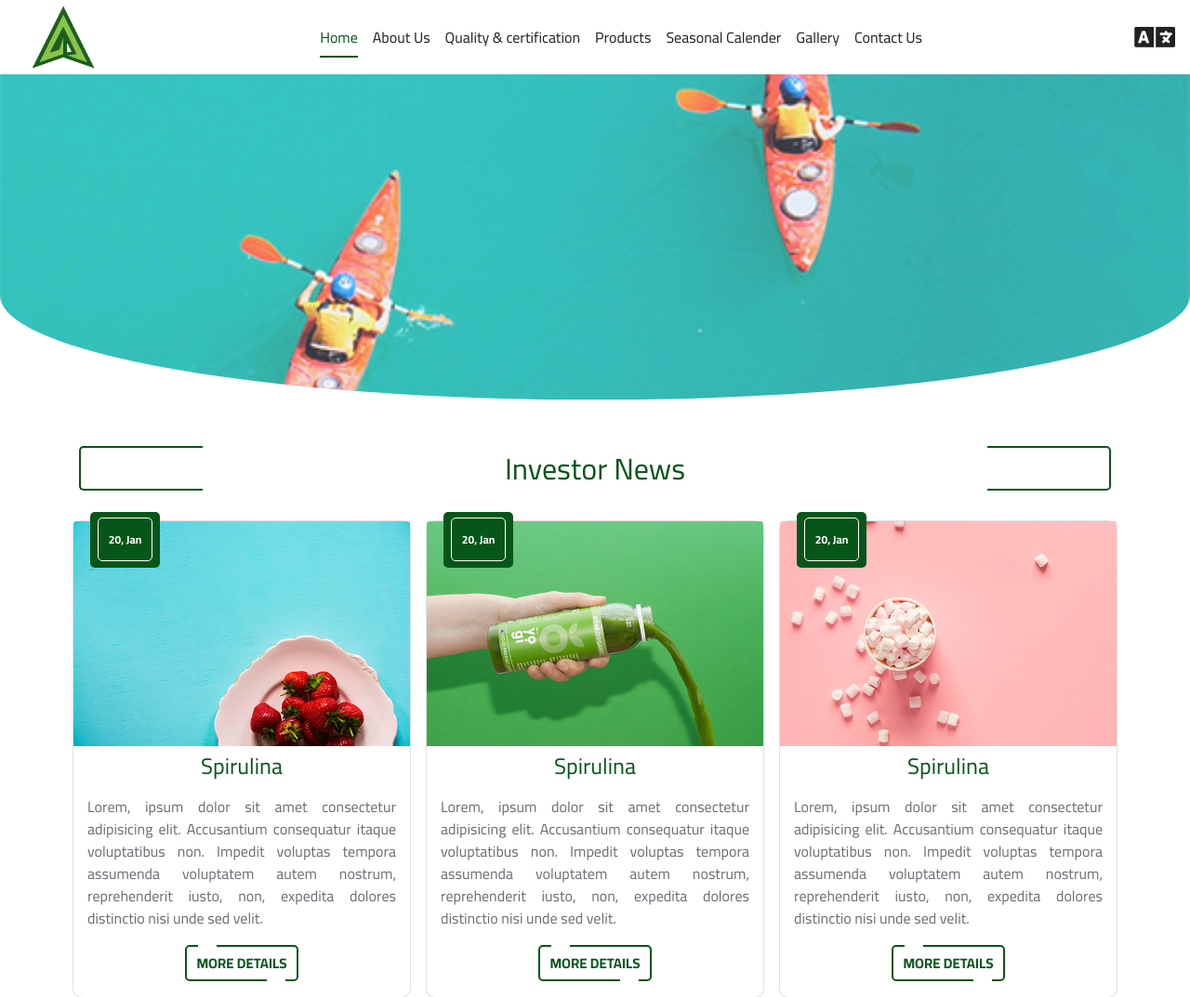
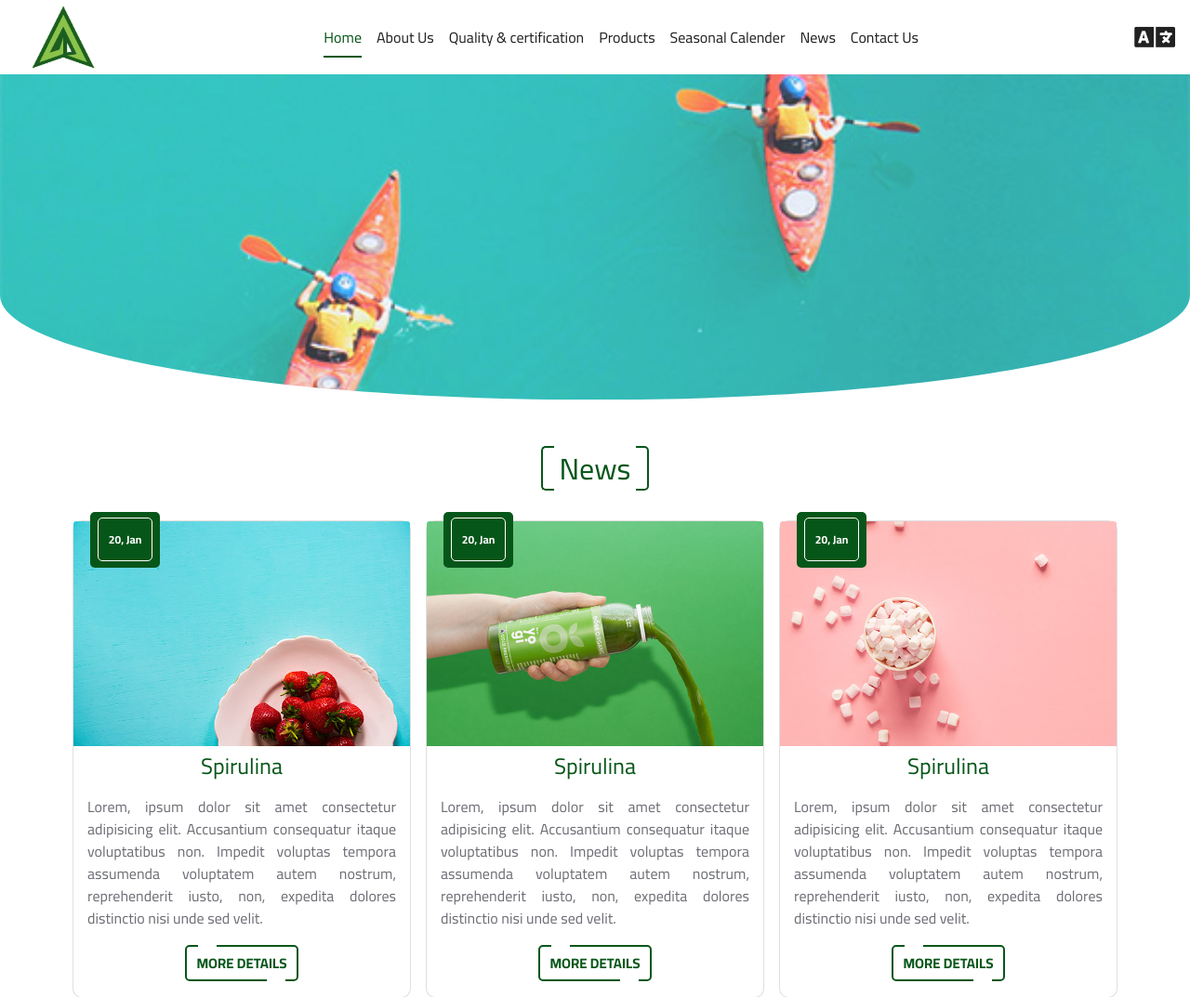
Before and after one commit to mahmoudsiliman75/green-arrow, a PHP site: page /AllNews.php in a window 1280 px wide. Shown: the top 1073 px of the page at 93% size. Run offline with PHP 8.4, Linux system fonts and the light colour scheme; some libraries are stand-ins or nearby versions.

Commit message:
finish news page

```diff
--- a/AllNews.php
+++ b/AllNews.php
@@ -23,7 +23,9 @@
 <!-- START:: PAGE CONTENT -->
 <div class="news-page">
   <div class="container">
-    <h2 class="sec-heading mt-5"> Investor News </h2>
+    <div class="d-flex justify-content-center">
+      <h2 class="sec-heading mt-5"> News </h2>
+    </div>
     <div class="row justify-content-center">
 
       <div class="col-12 col-md-6 col-lg-4 my-3 p-2">
--- a/components/layouts/TheHeader.php
+++ b/components/layouts/TheHeader.php
@@ -67,7 +67,7 @@
       </li>
 
       <li class="menu-item mx-2">
-        <a href="Gallery.php"> Gallery </a>
+        <a href="AllNews.php"> News </a>
       </li>
 
       <li class="menu-item mx-2">
```
